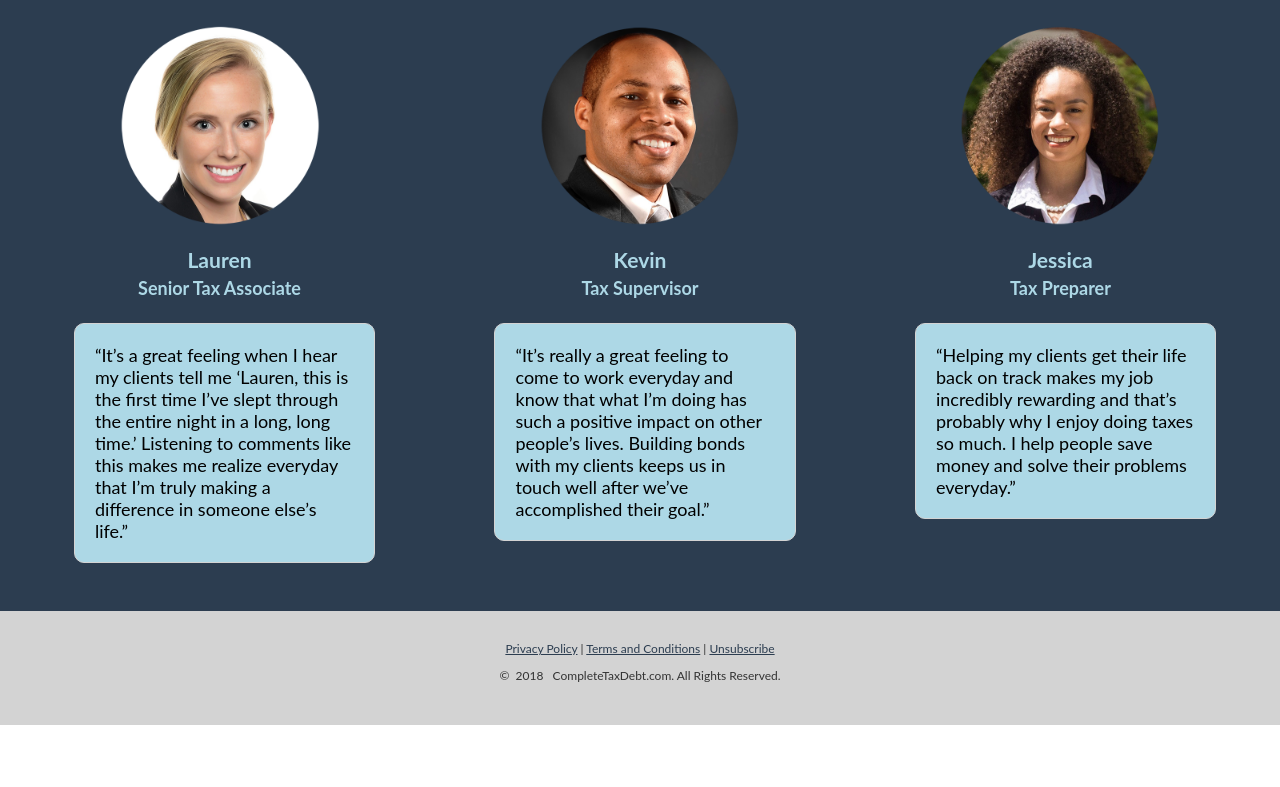
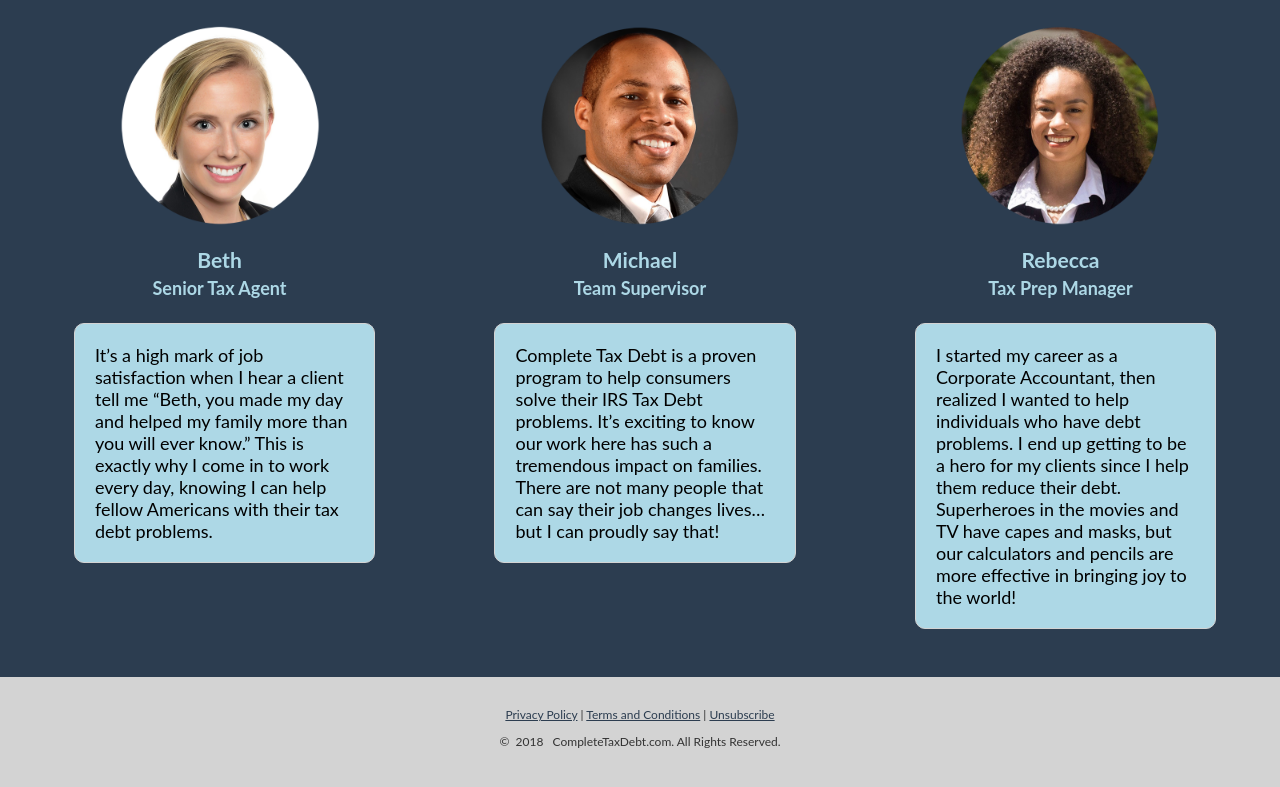
Before and after one commit to Russlascala/mutistep-form-site-CTD, a plain HTML site: page index.html in a window 1280 px wide. Shown: the part 1920-2707 px from the top of the page. Before the commit the page ends 2645 px from the top, so only its background shows below. Drawn offline with Linux system fonts and the light colour scheme.

Commit message:
changed copy in testimonials

```diff
--- a/index.html
+++ b/index.html
@@ -240,34 +240,38 @@
             <div id="three-testimonials">
                 <div class="sec-test">
                     <img class="staff-img" src="./imgs/head-1.png" alt="">
-                    <h3>Lauren</h3>
+                    <h3>Beth</h3>
 
-                    <h4>Senior Tax Associate</h4>
+                    <h4>Senior Tax Agent</h4>
 
-                    <p>“It’s a great feeling when I hear my clients tell me ‘Lauren, this is the first time I’ve slept through the entire
-                    night in a long, long time.’ Listening to comments like this makes me realize everyday that I’m truly making a
-                    difference in someone else’s life.”</p>
+                    <p>
+                        It’s a high mark of job satisfaction when I hear a client tell me “Beth, you made my day and helped my family more than
+                        you will ever know.” This is exactly why I come in to work every day, knowing I can help fellow Americans with their
+                        tax debt problems.
+                    </p>
                 </div>
                 <div class="sec-test">
                     <img class="staff-img" src="./imgs/head-2.png" alt="">
-                    <h3>Kevin</h3>
+                    <h3>Michael</h3>
 
-                    <h4>Tax Supervisor</h4>
+                    <h4>Team Supervisor</h4>
 
                     <p>
-                        “It’s really a great feeling to come to work everyday and know that what I’m doing has such a positive impact on other
-                        people’s lives. Building bonds with my clients keeps us in touch well after we’ve accomplished their goal.”
+                        Complete Tax Debt is a proven program to help consumers solve their IRS Tax Debt problems. It’s exciting to know our
+                        work here has such a tremendous impact on families. There are not many people that can say their job changes lives…but
+                        I can proudly say that!
                     </p>
                 </div>
                 <div class="sec-test">
                     <img class="staff-img" src="./imgs/head-3.png" alt="">
-                    <h3>Jessica</h3>
+                    <h3>Rebecca</h3>
 
-                    <h4>Tax Preparer</h4>
+                    <h4>Tax Prep Manager</h4>
 
                     <p>
-                        “Helping my clients get their life back on track makes my job incredibly rewarding and that’s probably why I enjoy
-                        doing taxes so much. I help people save money and solve their problems everyday.”
+                        I started my career as a Corporate Accountant, then realized I wanted to help individuals who have debt problems. I end
+                        up getting to be a hero for my clients since I help them reduce their debt. Superheroes in the movies and TV have capes
+                        and masks, but our calculators and pencils are more effective in bringing joy to the world!
                     </p>
                 </div>
             </div>
```
